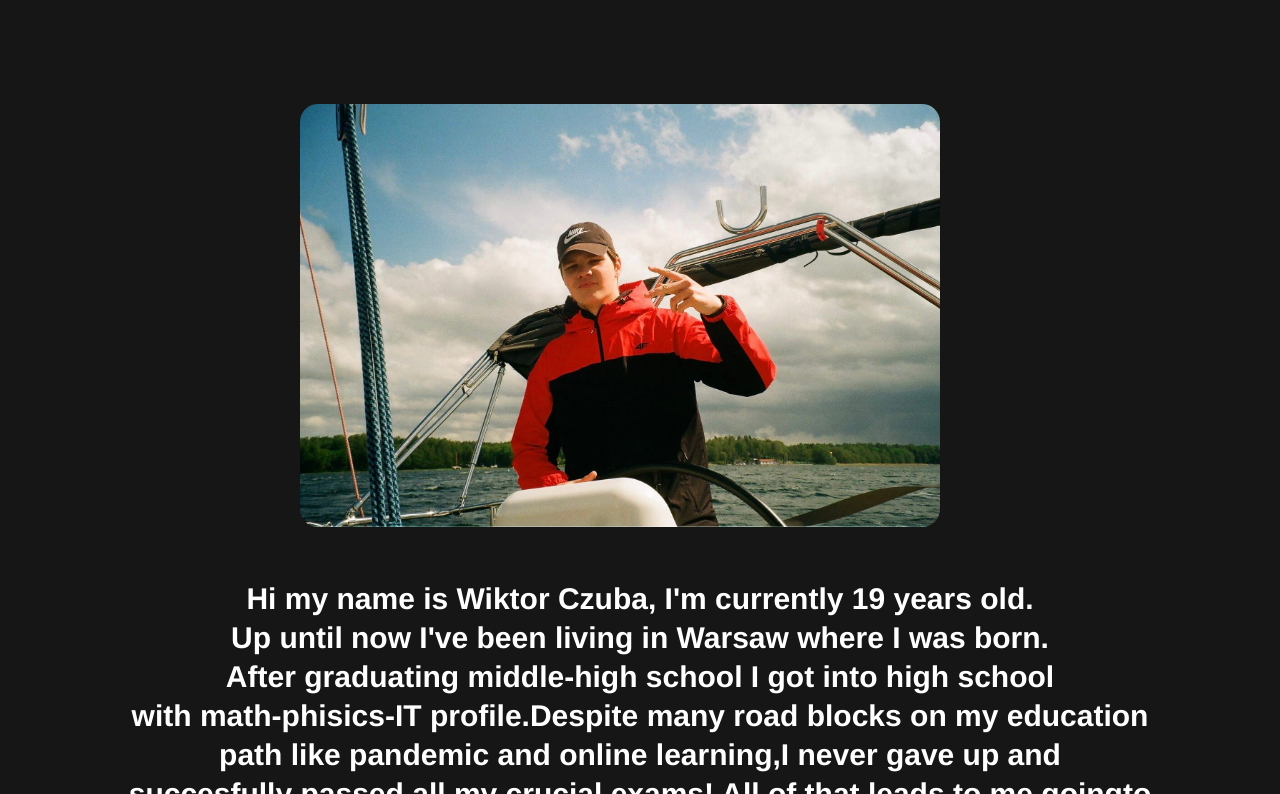
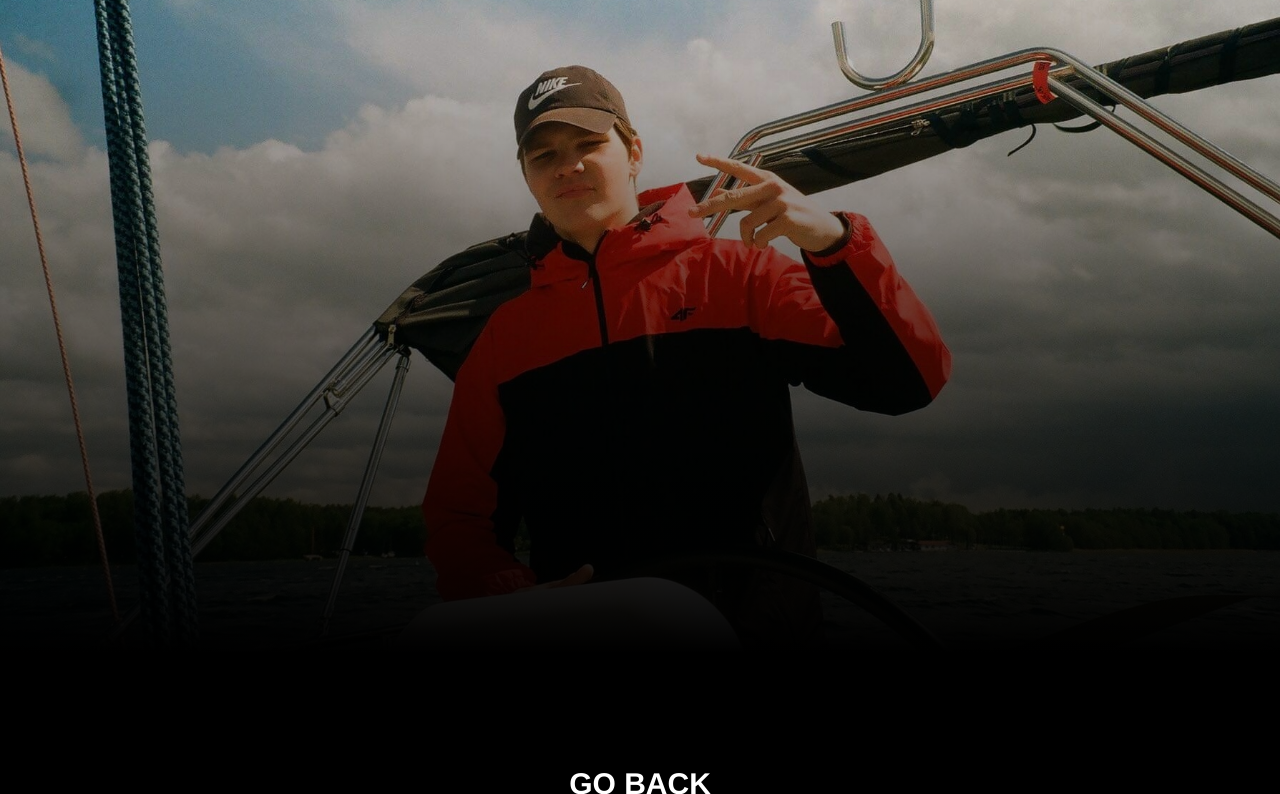
Before and after one commit to Czubatyy/czubatyy.github.io, a plain HTML site: page profile.html in a window 1280 px wide. Shown: the part 147-941 px from the top of the page. Drawn offline with Linux system fonts and the light colour scheme.

Commit message:
some changes

```diff
--- a/profile.html
+++ b/profile.html
@@ -11,20 +11,21 @@
 
 <body>
   <!-- >navigation bar -->
-  <header>
-    <ul class="nav_links">
+
+  <!-- <ul class="nav_links">
     <li><a class="active" href="index.html">Home</a></li>
     <li><a href="dashboard.html">Dashboard</a></li>
     <li><a href="profile.html">Profile</a></li>
     <li><a href="faq.html">FAQ</a></li>
     <li><a href="blog.html">Blog</a></li>
-    </ul>
+  </ul> -->
+  <header class="profile-header">
   </header>
   <!-- profile content  -->
+
   <main>
-    <div class="image-container-2">
-      <img src="saiiling.jpg" alt="sailing">
-    </div>
+    <div class="profile-container-1">
+      <h1>GO BACK</h1>
       <h1>
         Hi my name is Wiktor Czuba, I'm currently 19 years old. <br>
         Up until now I've been living in Warsaw where I was born. <br>
@@ -55,6 +56,7 @@
         to work together to win. Thanks to this, I have extensive experience<br>
         with working in a group and I can find myself there.
       </h1>
+    </div>
   </main>
 </body>
 
--- a/style.css
+++ b/style.css
@@ -3,7 +3,6 @@
   box-sizing: border-box;
   margin: 0;
   padding: 0;
-  background-color: rgb(22, 22, 22);
 }
 
 header {
@@ -26,11 +25,14 @@ a {
 .nav_links {
   list-style: none;
   font-size: 30px;
+  display: flex;
+  align-items: center;
+  justify-content: center;
 }
 
 .nav_links li {
   display: inline-block;
-  padding: 10% 10px;
+  padding: 10px;
   font-size: 100%;
 }
 
@@ -86,6 +88,7 @@ h1 {
   margin-right: 40px;
   border-radius: 18px;
 }
+
 /* course overview */
 .table thead {
   background-color: rgb(22, 22, 22);
@@ -130,3 +133,37 @@ table tbody tr td {
   text-align: center;
   border: 1px solid rgb(255, 255, 255);
 }
+
+body {
+  background-image: url('black3.jpg');
+  background-size: cover;
+  background-repeat: no-repeat;
+  background-attachment: fixed;
+  background-position: center;
+}
+/* profile  */
+.profile-container-1 {
+  color: #fff;
+  background: #000;
+  padding: 4em 3em;
+  text-align: center;
+}
+
+.profile-header {
+  background: url(saiiling.jpg) no-repeat center;
+  background-size: cover;
+  position: relative;
+  height: 100vh;
+}
+
+.profile-header::before {
+  content: " ";
+  position: absolute;
+  bottom: 0;
+  left: 0;
+  width: 100%;
+  height: 100%;
+  background: linear-gradient(0deg,
+      #000 0%,
+      rgba(0, 0, 0, 0) 100%);
+}
```
Also changed, not shown: dashboard.html (+1 -1 lines), black1.jpg (added), black2.jpg (added), black3.jpg (added). Lines whose indentation alone changed are shown as unchanged.
